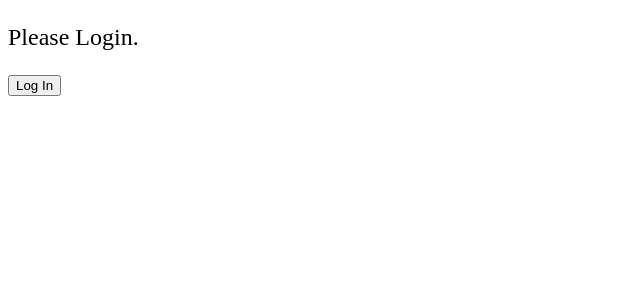
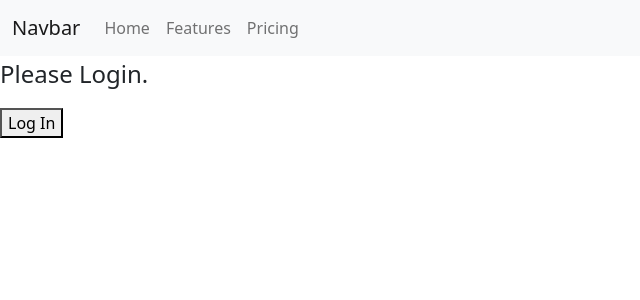
Before and after one commit to cuadchris/react_ecommerce, a React (Create React App) app: page / in a window 1280 px wide. Shown: the top 300 px of the page, without its empty margins (0-640 px from the left). Built offline with nearby package versions, Linux system fonts and the light colour scheme.

Commit message:
first commit new branch

```diff
--- a/public/index.html
+++ b/public/index.html
@@ -25,6 +25,13 @@
       Learn how to configure a non-root public URL by running `npm run build`.
     -->
     <title>React App</title>
+    <!-- CSS only -->
+    <link
+      href="https://cdn.jsdelivr.net/npm/bootstrap@5.2.2/dist/css/bootstrap.min.css"
+      rel="stylesheet"
+      integrity="sha384-Zenh87qX5JnK2Jl0vWa8Ck2rdkQ2Bzep5IDxbcnCeuOxjzrPF/et3URy9Bv1WTRi"
+      crossorigin="anonymous"
+    />
   </head>
   <body>
     <noscript>You need to enable JavaScript to run this app.</noscript>
@@ -39,5 +46,11 @@
       To begin the development, run `npm start` or `yarn start`.
       To create a production bundle, use `npm run build` or `yarn build`.
     -->
+    <!-- JavaScript Bundle with Popper -->
+    <script
+      src="https://cdn.jsdelivr.net/npm/bootstrap@5.2.2/dist/js/bootstrap.bundle.min.js"
+      integrity="sha384-OERcA2EqjJCMA+/3y+gxIOqMEjwtxJY7qPCqsdltbNJuaOe923+mo//f6V8Qbsw3"
+      crossorigin="anonymous"
+    ></script>
   </body>
 </html>
--- a/src/App.js
+++ b/src/App.js
@@ -3,6 +3,7 @@
 import { useAuth0 } from "@auth0/auth0-react";
 import LoginButton from "./components/LoginButton";
 import LogoutButton from "./components/LogoutButton";
+import NavBar from "./components/NavBar";
 import SignIn from "./components/SignIn";
 
 function App() {
@@ -10,6 +11,7 @@
 
   return (
     <div>
+      <NavBar/>
       {!isAuthenticated ? (
         <div>
           <p style={{ fontSize: "1.5rem" }}>Please Login.</p>
--- /dev/null
+++ b/src/components/NavBar.js
@@ -0,0 +1,29 @@
+import React from 'react'
+
+function NavBar() {
+  return (
+    <nav class="navbar navbar-expand-lg bg-light">
+  <div class="container-fluid">
+    <a class="navbar-brand" href="#">Navbar</a>
+    <button class="navbar-toggler" type="button" data-bs-toggle="collapse" data-bs-target="#navbarNav" aria-controls="navbarNav" aria-expanded="false" aria-label="Toggle navigation">
+      <span class="navbar-toggler-icon"></span>
+    </button>
+    <div class="collapse navbar-collapse" id="navbarNav">
+      <ul class="navbar-nav">
+        <li class="nav-item">
+          <a class="nav-link" href="#">Home</a>
+        </li>
+        <li class="nav-item">
+          <a class="nav-link" href="#">Features</a>
+        </li>
+        <li class="nav-item">
+          <a class="nav-link" href="#">Pricing</a>
+        </li>
+      </ul>
+    </div>
+  </div>
+</nav>
+  )
+}
+
+export default NavBar
```
